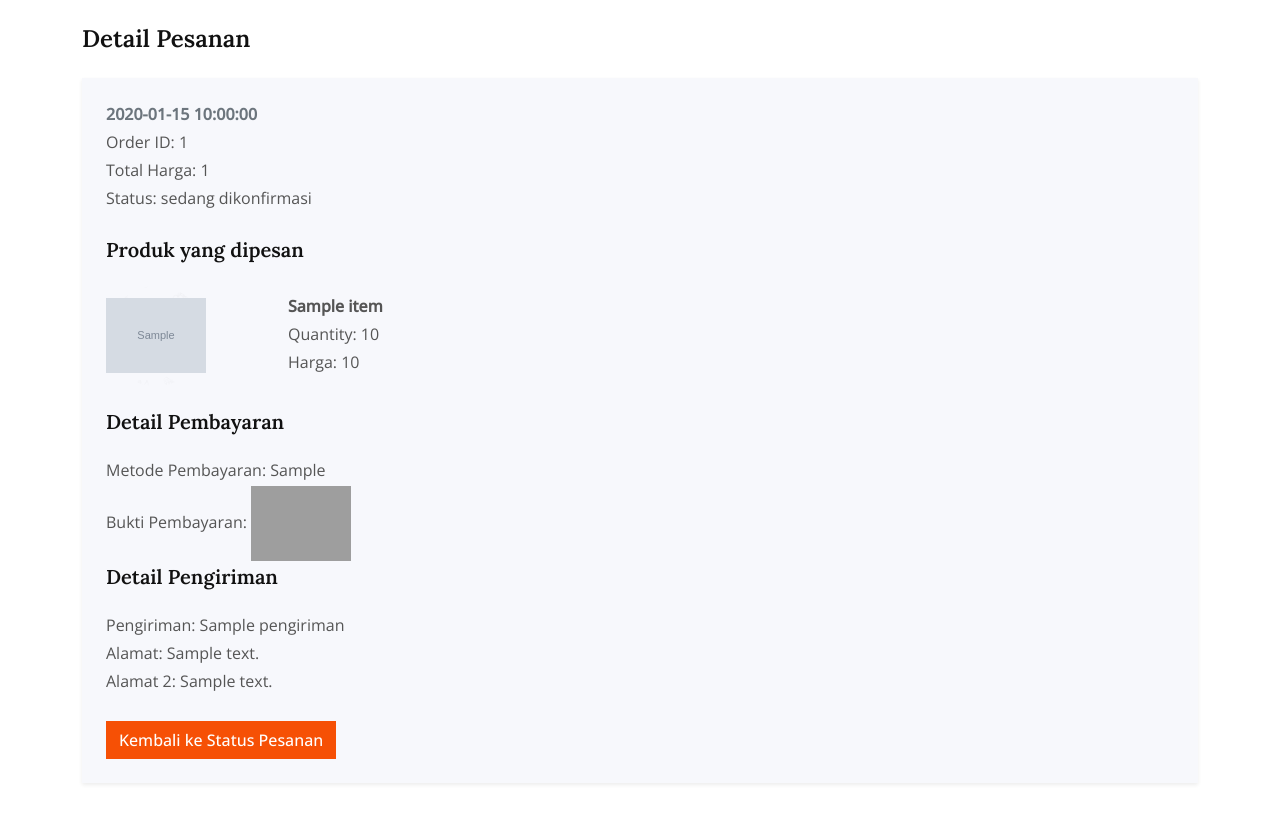
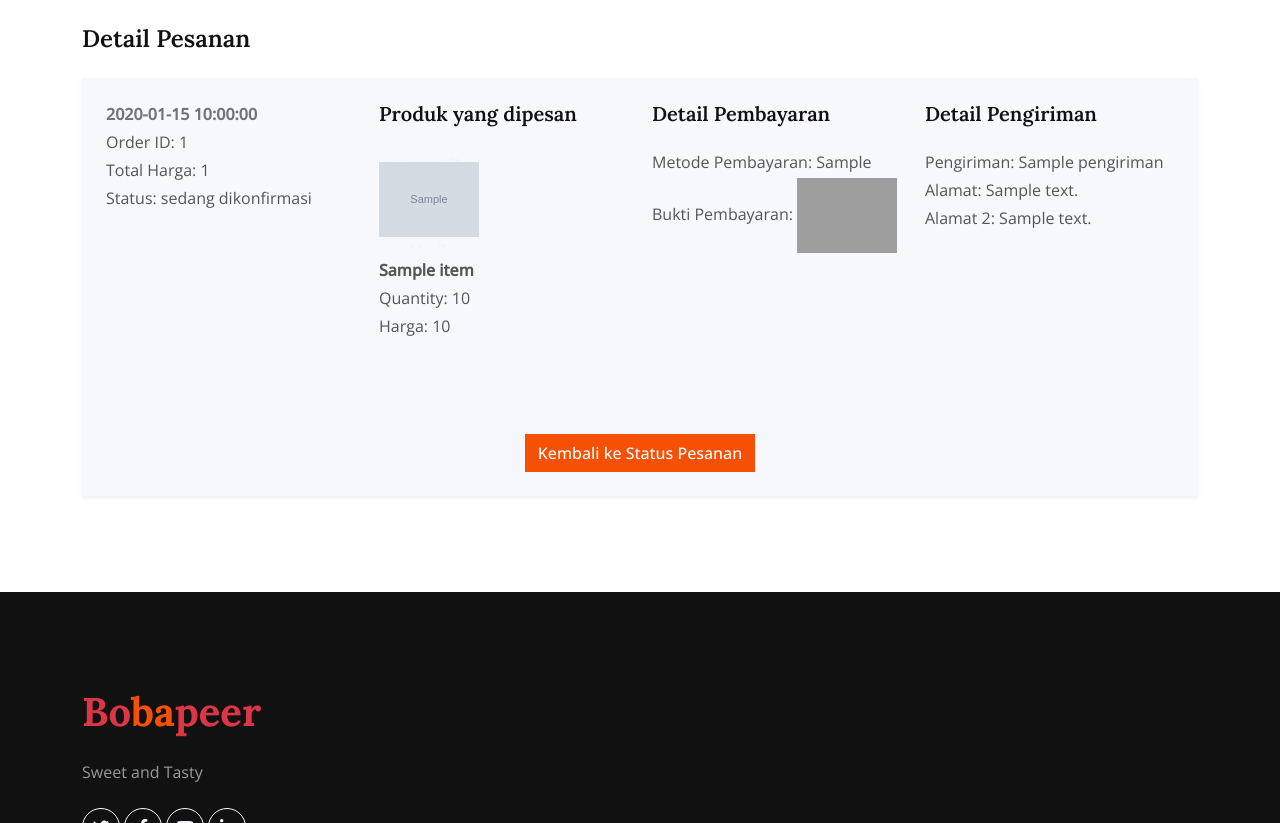
Before and after one commit to Ulil19/Bobaper, a Flask app: template templates/user/order_detail.html in a window 1280 px wide. Shown: the part 119-942 px from the top of the page. Run offline with Flask 3, Linux system fonts and the light colour scheme; the template is opened without the code that fills it: most values are stand-ins (such as "Sample title", 1, 10 or a date in 2020); grey boxes marked "Sample" are stand-in pictures; some libraries are stand-ins or nearby versions; grey boxes are pictures that could not be loaded.

Commit message:
perbaikan tata letak di order_detail.html

```diff
--- a/templates/user/order_detail.html
+++ b/templates/user/order_detail.html
@@ -4,44 +4,52 @@
 <div class="container my-6 pt-5">
     <h4 class="mb-4">Detail Pesanan</h4>
     <div class="bg-light p-4 rounded mb-4 shadow-sm">
-        <div class="row align-items-center mb-4">
-            <div class="col-lg-6 col-md-5">
+        <div class="row align-items-start mb-4">
+            <div class="col-lg-3 col-md-6 mb-4">
                 <p class="text-muted mb-1"><strong>{{ order.created_at }}</strong></p>
                 <p class="mb-1">Order ID: {{ order._id }}</p>
                 <p class="mb-1">Total Harga: {{ order.total_harga }}</p>
                 <p class="mb-1">Status: {{ order.status }}</p>
             </div>
-        </div>
+            <div class="col-lg-3 col-md-6 mb-4">
                 <h5 class="mb-4">Produk yang dipesan</h5>
                 {% for item in order.cart_items %}
-        <div class="row align-items-center mb-4">
-            <div class="col-2 text-center">
+                <div class="mb-4">
+                    <div class="text-left">
                         <div class="bg-icon rounded-circle d-flex justify-content-center align-items-center"
                             style="width: 100px; height: 100px;">
-                    <img src="{{ url_for('static', filename='imgproduct/' + item.product_photo) }}" alt="Foto Produk"
-                        style="width: 100%;">
+                            <img src="{{ url_for('static', filename='imgproduct/' + item.product_photo) }}"
+                                alt="Foto Produk" style="width: 100%;">
                         </div>
-            </div>
-            <div class="col-lg-6 col-md-5">
+                        <div class="mt-2">
                             <p class="mb-1"><strong>{{ item.product_name }}</strong></p>
                             <p class="mb-1">Quantity: {{ item.quantity }}</p>
                             <p class="mb-1">Harga: {{ item.product_price }}</p>
                         </div>
                     </div>
+                </div>
                 {% endfor %}
+            </div>
+            <div class="col-lg-3 col-md-6 mb-4">
                 <h5 class="mb-4">Detail Pembayaran</h5>
                 <p class="mb-1">Metode Pembayaran: {{ order.payment_method }}</p>
                 {% if order.payment_proof %}
                 <p class="mb-1">Bukti Pembayaran: <img src="{{ url_for('static', filename=order.payment_proof) }}"
                         alt="Bukti Pembayaran" style="width: 100px;"></p>
                 {% endif %}
+            </div>
+            <div class="col-lg-3 col-md-6 mb-4">
                 <h5 class="mb-4">Detail Pengiriman</h5>
                 <p class="mb-1">Pengiriman: {{ order.pengiriman }}</p>
                 <p class="mb-1">Alamat: {{ order.address }}</p>
                 {% if order.address2 %}
                 <p class="mb-1">Alamat 2: {{ order.address2 }}</p>
                 {% endif %}
+            </div>
+        </div>
+        <div class="d-flex justify-content-center">
             <a href="{{ url_for('statuspesananuser') }}" class="btn btn-secondary mt-4">Kembali ke Status Pesanan</a>
         </div>
     </div>
+</div>
 {% endblock %}
--- a/templates/user/statuspesananuser.html
+++ b/templates/user/statuspesananuser.html
@@ -27,7 +27,7 @@
             </div>
             <div class="col-lg-4 col-md-5 text-end">
                 <a href="{{ url_for('order_detail', order_id=order._id) }}" class="btn btn-primary mb-2 me-2">Detail</a>
-                <button class="btn btn-primary mb-2 finish-btn" data-order-id="{{ order._id }}" {% if
+                <button class="btn btn-primary mb-2 me-4 finish-btn" data-order-id="{{ order._id }}" {% if
                     order.status=='sedang dikonfirmasi' or order.status=='Di Tolak' or order.status=='Pesanan Selesai'
                     %}disabled{% endif %}>
                     Finish
@@ -37,7 +37,7 @@
                         endif %}>
                         Review
                     </button>
-                    <button class="btn btn-outline-secondary me-2" onclick="window.location.href='/product'">Buy
+                    <button class="btn btn-outline-secondary me-4" onclick="window.location.href='/product'">Buy
                         Again!</button>
                 </div>
             </div>
```
Also changed, not shown: static/buktipembayaran/mrylndri.png (added). Lines whose indentation alone changed are shown as unchanged.
